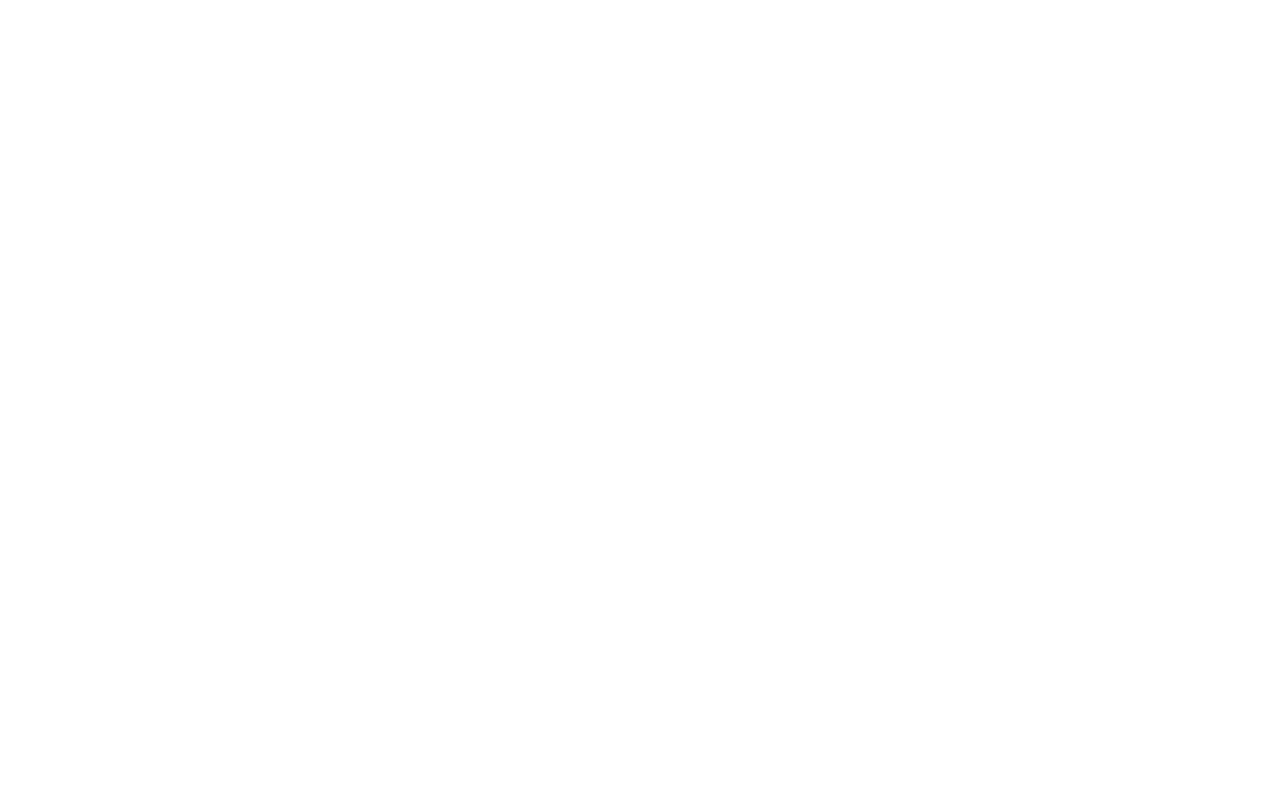
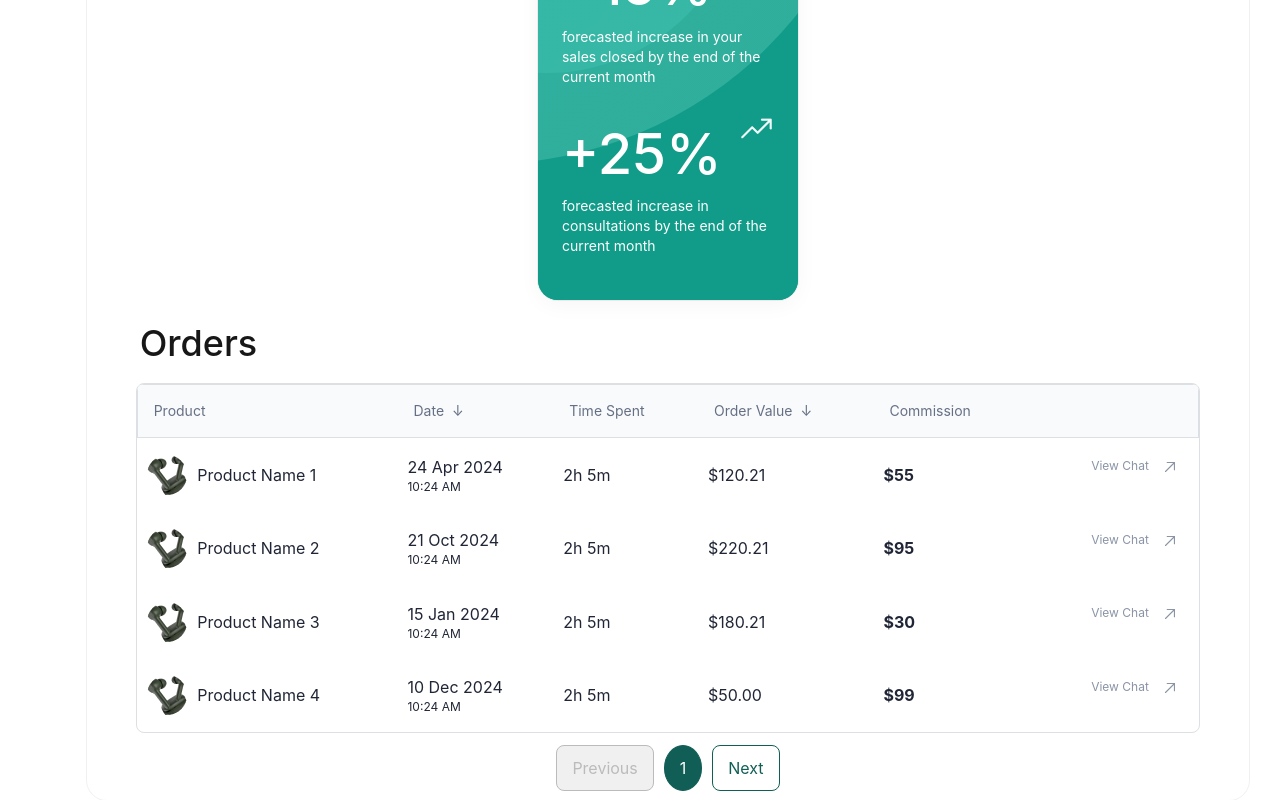
Before and after one commit to r-kaveri24/Wingman-Assignment, a Next.js app: page / in a window 1280 px wide. Shown: the part 1326-2126 px from the top of the page. Before the commit the page ends 800 px from the top, so only its background shows below. Built offline with nearby package versions, Linux system fonts and the light colour scheme.

Commit message:
some changes

```diff
--- a/app/components/Glance.jsx
+++ b/app/components/Glance.jsx
@@ -1,4 +1,4 @@
-"use client"
+"use client";
 
 import React from "react";
 import styles from "./Glance.module.css";
@@ -7,19 +7,20 @@
 import BarChart from "./BarChartComponent.jsx";
 import Forcast from "./Forcast";
 import Table from "./Table";
-import { cardsData } from '../../utils/database.js';
+import { cardsData } from "../../utils/database.js";
 
 const Glance = () => {
-
-
-
   return (
-    <div className={`${styles.scrollbarHide} w-[100%] h-[100vh] flex items-end ml-14 justify-center overflow-x-scroll`}>
     <div
-        className={` w-[95%] h-[80vh] flex  justify-around  `}
+      className={` w-[100%] flex items-end ml-14 justify-center overflow-x-scroll overflow-hidden`}
     >
-        <div className={` ${styles.shadow} w-[100%] h-fit flex  flex-col rounded-[20px]`}>
-          <div className="w-[95%] flex  flex-col items-center justify-center">
+      <div className={` w-[95%] mt-32  flex  justify-around   `}>
+        <div
+          className={` ${styles.shadow}  w-[100%]  flex  flex-col rounded-[20px] items-center `}
+        >
+          <div
+            className={` w-[95%] h-full flex  flex-col items-center justify-center `}
+          >
             <div className="w-[100%]  flex justify-between items-center mt-8">
               <p className=" text-[36px] font-medium ml-6">At a glance</p>
               <select
@@ -31,35 +32,61 @@
                 <option value="3">Month</option>
               </select>
             </div>
-          <div className="h-fit w-[100%] grid grid-cols-1 sm:grid-cols-2 gap-4 mt-8 md:grid-cols-2 lg:grid-cols-3 place-content-center place-items-center "> {cardsData.map((card, index) => ( <GlanceCard key={index} title={card.title} value={card.value} discription={card.discription} icon={card.icon} /> ))} </div>
+            <div className="h-fit w-[100%] grid grid-cols-1 sm:grid-cols-2 gap-4 mt-8 md:grid-cols-2 lg:grid-cols-3 place-content-center place-items-center ">
+              {cardsData.map((card, index) => (
+                <GlanceCard
+                  key={index}
+                  title={card.title}
+                  value={card.value}
+                  discription={card.discription}
+                  icon={card.icon}
+                />
+              ))}
+            </div>
             <div className="w-[100%] h-[86px] flex justify-between items-center">
               <p className=" text-[36px] font-medium ml-6">Insights</p>
             </div>
-          <div className="flex gap-[24px] items-center justify-around mt-8 flex-wrap">
-            <div className="w-full md:w-[684px] h-[455px] rounded-[20px] flex items-center justify-center" style={{boxShadow: "0px 5px 22px 0px #0000000A, 0px 0px 0px 1px #0000000F"}}>
-                <MixedChart/>
+            <div className="flex gap-6 w-full items-center justify-around mt-8 flex-wrap">
+              <div
+                className="w-full md:w-[684px] h-[455px] rounded-[20px] flex items-center justify-center"
+                style={{
+                  boxShadow:
+                    "0px 5px 22px 0px #0000000A, 0px 0px 0px 1px #0000000F",
+                }}
+              >
+                <MixedChart />
               </div>
 
-            <div className="w-[260px] h-[455px] rounded-[20px] flex flex-col items-center justify-center gap-6"style={{boxShadow: "0px 5px 22px 0px #0000000A, 0px 0px 0px 1px #0000000F"}}>
-                <BarChart/>
+              <div
+                className="w-[260px] h-[455px] rounded-[20px] flex flex-col items-center justify-center gap-6"
+                style={{
+                  boxShadow:
+                    "0px 5px 22px 0px #0000000A, 0px 0px 0px 1px #0000000F",
+                }}
+              >
+                <BarChart />
               </div>
-            <div className={` ${styles.linerGradiant} w-[260px] h-[455px] rounded-[20px] relative`}style={{boxShadow: "0px 5px 22px 0px #0000000A, 0px 0px 0px 1px #0000000F"}}>
-
-              <Forcast/>
+              <div
+                className={` ${styles.linerGradiant} w-[260px] h-[455px] rounded-[20px] relative`}
+                style={{
+                  boxShadow:
+                    "0px 5px 22px 0px #0000000A, 0px 0px 0px 1px #0000000F",
+                }}
+              >
+                <Forcast />
                 <div className="w-full h-full overflow-hidden bg-[#109c89] relative rounded-[20px]">
                   <div className="bg-gradient-to-br from-[#2db19f] to-[#30ae9c] absolute w-[800px] aspect-square rounded-full bottom-[30%] -right-1/3"></div>
                   <div className="bg-gradient-to-br from-[#2eb7a3] to-[#39b8a7] absolute w-[400px] aspect-square rounded-full bottom-[50%] right-[20%]"></div>
                   <div className="bg-gradient-to-br from-[#15b69e] to-[#25b6a1] absolute w-[200px] aspect-square rounded-full -top-[15%] -left-[25%]"></div>
                 </div>
               </div>
-
-          </div>
             </div>
             <div className="w-[100%] h-[86px] flex justify-between items-center">
               <p className=" text-[36px] font-medium ml-6">Orders</p>
             </div>
-          <div className="flex w-[100%] h-fit md:h-[414px] items-center justify-center" >
-            <Table/>
+            <div className="flex w-[100%] h-fit md:h-[414px] items-center justify-center">
+              <Table />
+            </div>
           </div>
         </div>
       </div>
--- a/app/components/Table.jsx
+++ b/app/components/Table.jsx
@@ -1,11 +1,11 @@
-'use client';
+"use client";
 import React, { useState } from "react";
-import { data } from '../../utils/database.js';
-import Link from 'next/link';
+import { data } from "../../utils/database.js";
+import Link from "next/link";
 
 const Table = () => {
   const [currentPage, setCurrentPage] = useState(1);
-  const [sortConfig, setSortConfig] = useState({ key: null, direction: 'asc' });
+  const [sortConfig, setSortConfig] = useState({ key: null, direction: "asc" });
   const itemsPerPage = 4;
 
   const sortedData = React.useMemo(() => {
@@ -13,10 +13,10 @@
     if (sortConfig.key !== null) {
       sortableItems.sort((a, b) => {
         if (a[sortConfig.key] < b[sortConfig.key]) {
-          return sortConfig.direction === 'asc' ? -1 : 1;
+          return sortConfig.direction === "asc" ? -1 : 1;
         }
         if (a[sortConfig.key] > b[sortConfig.key]) {
-          return sortConfig.direction === 'asc' ? 1 : -1;
+          return sortConfig.direction === "asc" ? 1 : -1;
         }
         return 0;
       });
@@ -32,12 +32,23 @@
   const handlePageChange = (pageNumber) => setCurrentPage(pageNumber);
 
   const requestSort = (key) => {
-    let direction = 'asc';
-    if (sortConfig.key === key && sortConfig.direction === 'asc') {
-      direction = 'desc';
+    let direction = "asc";
+    if (sortConfig.key === key && sortConfig.direction === "asc") {
+      direction = "desc";
     }
     setSortConfig({ key, direction });
   };
+  const getButtonState = (isDisabled) => {
+    return {
+      cursor: isDisabled ? "not-allowed" : "pointer",
+      borderColor: isDisabled ? "#bbb" : "#115E56",
+      backgroundColor: isDisabled ? "#f0f0f0" : "#fff",
+      color: isDisabled ? "#bbb" : "#115E56",
+    };
+  };
+
+  const prevButtonState = getButtonState(currentPage === 1);
+  const nextButtonState = getButtonState(currentPage === totalPages);
 
   return (
     <div className="p-5 w-[100%] mb-3">
@@ -45,21 +56,42 @@
         <table className="w-[100%] h-[100%]">
           <thead className="border border-[#DCDFE4] bg-[#F9FAFB] overflow-hidden">
             <tr>
-              <th className="text-left p-4 text-sm font-normal text-[#667085]">Product</th>
               <th className="text-left p-4 text-sm font-normal text-[#667085]">
-
-                <button onClick={() => requestSort('date')}>Date
-                  {sortConfig.key === 'date' && sortConfig.direction === 'asc' ? '↑' : '↓'}
+                Product
+              </th>
+              <th className="text-left p-4 text-sm font-normal text-[#667085]">
+                <button
+                  className="flex gap-2"
+                  onClick={() => requestSort("date")}
+                >
+                  Date
+                  <span>
+                    {sortConfig.key === "date" && sortConfig.direction === "asc"
+                      ? "↑"
+                      : "↓"}
+                  </span>
                 </button>
               </th>
-              <th className="text-left p-4 text-sm font-normal text-[#667085]">Time Spent</th>
               <th className="text-left p-4 text-sm font-normal text-[#667085]">
-
-                <button onClick={() => requestSort('orderValue')}>  Order Value
-                  {sortConfig.key === 'orderValue' && sortConfig.direction === 'asc' ? '↑' : '↓'}
+                Time Spent
+              </th>
+              <th className="text-left p-4 text-sm font-normal text-[#667085]">
+                <button
+                  className="flex gap-2"
+                  onClick={() => requestSort("orderValue")}
+                >
+                  Order Value
+                  <span>
+                    {sortConfig.key === "orderValue" &&
+                    sortConfig.direction === "asc"
+                      ? "↑"
+                      : "↓"}
+                  </span>
                 </button>
               </th>
-              <th className="text-left p-4 text-sm font-normal text-[#667085]">Commission</th>
+              <th className="text-left p-4 text-sm font-normal text-[#667085]">
+                Commission
+              </th>
               <th className="text-left p-4 text-sm font-normal text-[#667085]"></th>
             </tr>
           </thead>
@@ -73,15 +105,32 @@
                       alt="product"
                       className="w-10 h-10 mr-[10px]"
                     />
-                    <p className="text-base font-normal text-[#212636] ">{item.product}</p>
+                    <p className="text-base font-normal text-[#212636] ">
+                      {item.product}
+                    </p>
                   </div>
                 </td>
-                <td className="p-[10px] text-base font-normal text-[#212636] ">{item.date} <p className="text-xs font-normal text-[#212636] ">10:24 AM</p></td>
-                <td className="p-[10px] text-base font-normal text-[#212636]">{item.timeSpent}</td>
-                <td className="p-[10px] text-base font-normal text-[#212636]">{item.orderValue}</td>
-                <td className="p-[10px] text-base font-bold text-[#212636]">{item.commission}</td>
+                <td className="p-[10px] text-base font-normal text-[#212636] ">
+                  {item.date}{" "}
+                  <p className="text-xs font-normal text-[#212636] ">
+                    10:24 AM
+                  </p>
+                </td>
+                <td className="p-[10px] text-base font-normal text-[#212636]">
+                  {item.timeSpent}
+                </td>
+                <td className="p-[10px] text-base font-normal text-[#212636]">
+                  {item.orderValue}
+                </td>
+                <td className="p-[10px] text-base font-bold text-[#212636]">
+                  {item.commission}
+                </td>
                 <td className="p-[10px] text-base font-normal text-[#212636] flex justify-end">
-                  <Link href="/chat" className="p-[10px] text-xs font-normal text-[#8A94A6] flex gap-3" style={{ textDecoration: "none" }}>
+                  <Link
+                    href="/chat"
+                    className="p-[10px] text-xs font-normal text-[#8A94A6] flex gap-3"
+                    style={{ textDecoration: "none" }}
+                  >
                     View Chat <img src="./ArrowUpRight.png" alt="" />
                   </Link>
                 </td>
@@ -91,17 +140,24 @@
         </table>
       </div>
 
-      <div style={{ display: "flex", justifyContent: "center", alignItems: "center", gap: "10px" }}>
+      <div
+        style={{
+          display: "flex",
+          justifyContent: "center",
+          alignItems: "center",
+          gap: "10px",
+        }}
+      >
         <button
           onClick={() => handlePageChange(currentPage - 1)}
           disabled={currentPage === 1}
           style={{
             padding: "10px 15px",
-            border: "1px solid #115E56",
-            backgroundColor: "#fff",
-            color: "#115E56",
+            border: `1px solid ${prevButtonState.borderColor}`,
+            backgroundColor: prevButtonState.backgroundColor,
+            color: prevButtonState.color,
             borderRadius: "8px",
-            cursor: currentPage === 1 ? "not-allowed" : "pointer",
+            cursor: prevButtonState.cursor,
           }}
         >
           Previous
@@ -123,11 +179,11 @@
           disabled={currentPage === totalPages}
           style={{
             padding: "10px 15px",
-            border: "1px solid #115E56",
-            backgroundColor: "#fff",
-            color: "#115E56",
+            border: `1px solid ${nextButtonState.borderColor}`,
+            backgroundColor: nextButtonState.backgroundColor,
+            color: nextButtonState.color,
             borderRadius: "8px",
-            cursor: currentPage === totalPages ? "not-allowed" : "pointer",
+            cursor: nextButtonState.cursor,
           }}
         >
           Next
--- a/app/page.js
+++ b/app/page.js
@@ -1,4 +1,4 @@
-'use client'
+"use client";
 import React from "react";
 import SideNavbar from "../app/components/SideNavbar";
 import TopNavbar from "../app/components/TopNavbar";
--- /dev/null
+++ b/app/pages/GlancePage/page.jsx
@@ -0,0 +1,6 @@
+import Glance from "@/app/components/Glance";
+import React from "react";
+
+export default function page() {
+  return <Glance />;
+}
--- a/utils/database.js
+++ b/utils/database.js
@@ -1,64 +1,185 @@
-
 import React from "react";
 export const weeklyData = [
-    { day: 'Mon', incoming: 33, answered: 28, experts: 7 },
-    { day: 'Tue', incoming: 32, answered: 27, experts: 7 },
-    { day: 'Wed', incoming: 38, answered: 32, experts: 9 },
-    { day: 'Thu', incoming: 45, answered: 40, experts: 18 },
-    { day: 'Fri', incoming: 43, answered: 34, experts: 8 },
-    { day: 'Sat', incoming: 48, answered: 35, experts: 10 },
-    { day: 'Sun', incoming: 52, answered: 37, experts: 10 },
+  { day: "Mon", incoming: 33, answered: 28, experts: 7 },
+  { day: "Tue", incoming: 32, answered: 27, experts: 7 },
+  { day: "Wed", incoming: 38, answered: 32, experts: 9 },
+  { day: "Thu", incoming: 45, answered: 40, experts: 18 },
+  { day: "Fri", incoming: 43, answered: 34, experts: 8 },
+  { day: "Sat", incoming: 48, answered: 35, experts: 10 },
+  { day: "Sun", incoming: 52, answered: 37, experts: 10 },
 ];
 export const comparisonData = [
-    { period: 'This week', consultations: 20, orders: 15 },
-    { period: 'Last week', consultations: 15, orders: 10 },
+  { period: "This week", consultations: 20, orders: 15 },
+  { period: "Last week", consultations: 15, orders: 10 },
 ];
 export const data = [
-    { "id": 1, "product": "Product Name 1", "date": "24 Apr ‘2024", "timeSpent": "2h 5m", "orderValue": "$120.21", "commission": "$55" },
-    { "id": 2, "product": "Product Name 2", "date": "21 Oct ‘2024", "timeSpent": "2h 5m", "orderValue": "$220.21", "commission": "$95" },
-    { "id": 3, "product": "Product Name 3", "date": "15 Jan ‘2024", "timeSpent": "2h 5m", "orderValue": "$180.21", "commission": "$30" },
-    { "id": 4, "product": "Product Name 4", "date": "10 Dec ‘2024", "timeSpent": "2h 5m", "orderValue": "$50.00", "commission": "$99" },
-    { "id": 5, "product": "Product Name 5", "date": "4 July ‘2024", "timeSpent": "2h 5m", "orderValue": "$120.21", "commission": "$80" },
-    { "id": 6, "product": "Product Name 6", "date": "24 Apr ‘2024", "timeSpent": "2h 5m", "orderValue": "$110.21", "commission": "$55" },
-    { "id": 7, "product": "Product Name 7", "date": "1 Aug ‘2024", "timeSpent": "3h 15m", "orderValue": "$130.50", "commission": "$60" },
-    { "id": 8, "product": "Product Name 8", "date": "12 Sep ‘2024", "timeSpent": "1h 45m", "orderValue": "$90.00", "commission": "$40" }
-]
+  {
+    id: 1,
+    product: "Product Name 1",
+    date: "24 Apr 2024",
+    timeSpent: "2h 5m",
+    orderValue: "$120.21",
+    commission: "$55",
+  },
+  {
+    id: 2,
+    product: "Product Name 2",
+    date: "21 Oct 2024",
+    timeSpent: "2h 5m",
+    orderValue: "$220.21",
+    commission: "$95",
+  },
+  {
+    id: 3,
+    product: "Product Name 3",
+    date: "15 Jan 2024",
+    timeSpent: "2h 5m",
+    orderValue: "$180.21",
+    commission: "$30",
+  },
+  {
+    id: 4,
+    product: "Product Name 4",
+    date: "10 Dec 2024",
+    timeSpent: "2h 5m",
+    orderValue: "$50.00",
+    commission: "$99",
+  },
+  {
+    id: 5,
+    product: "Product Name 5",
+    date: "4 July 2024",
+    timeSpent: "2h 5m",
+    orderValue: "$120.21",
+    commission: "$80",
+  },
+  {
+    id: 6,
+    product: "Product Name 6",
+    date: "24 Apr 2024",
+    timeSpent: "2h 5m",
+    orderValue: "$110.21",
+    commission: "$55",
+  },
+  {
+    id: 7,
+    product: "Product Name 7",
+    date: "1 Aug  2024",
+    timeSpent: "3h 15m",
+    orderValue: "$130.50",
+    commission: "$60",
+  },
+  {
+    id: 8,
+    product: "Product Name 8",
+    date: "12 Sep 2024",
+    timeSpent: "1h 45m",
+    orderValue: "$90.00",
+    commission: "$40",
+  },
+];
 
 export const cardsData = [
   {
     title: "Consultations",
     value: "25",
-        icon: <img src="Vector(10).png" alt="Consultations" style={{ width: '12px', height: '12px' }} />,
-        discription: <p className="flex gap-2 text-sm items-center"><img src="TrendUp.png" alt="" className="w-6 h-6" /><span className="text-[#15B79F]">15%</span> increase</p>
+    icon: (
+      <img
+        src="Vector(10).png"
+        alt="Consultations"
+        style={{ width: "12px", height: "12px" }}
+      />
+    ),
+    discription: (
+      <p className="flex gap-2 text-sm items-center">
+        <img src="TrendUp.png" alt="" className="w-6 h-6" />
+        <span className="text-[#15B79F]">15%</span> increase
+      </p>
+    ),
   },
   {
     title: "ORDERS PLACED",
     value: "500",
-        discription: <p className="flex gap-2 text-sm items-center"><img src="TrendDown.png" alt="" className="w-6 h-6" /><span className="text-[#F04438]">15%</span> increase</p>,
-        icon: <img src="Tag.png" alt="Orders Placed" style={{ width: '12px', height: '12px' }} />,
+    discription: (
+      <p className="flex gap-2 text-sm items-center">
+        <img src="TrendDown.png" alt="" className="w-6 h-6" />
+        <span className="text-[#F04438]">15%</span> increase
+      </p>
+    ),
+    icon: (
+      <img
+        src="Tag.png"
+        alt="Orders Placed"
+        style={{ width: "12px", height: "12px" }}
+      />
+    ),
   },
   {
     title: "CONVERSION",
     value: "2.5%",
-        discription: <p className="flex gap-2 text-sm items-center"><img src="TrendDown.png" alt="" className="w-6 h-6" /><span className="text-[#F04438]">15%</span> increase</p>,
-        icon: <img src="CheckFat.png" alt="Conversion" style={{ width: '12px', height: '12px' }} />,
+    discription: (
+      <p className="flex gap-2 text-sm items-center">
+        <img src="TrendDown.png" alt="" className="w-6 h-6" />
+        <span className="text-[#F04438]">15%</span> increase
+      </p>
+    ),
+    icon: (
+      <img
+        src="CheckFat.png"
+        alt="Conversion"
+        style={{ width: "12px", height: "12px" }}
+      />
+    ),
   },
   {
     title: "TOTAL SALES VALUE",
     value: "$10,000",
-        discription: <p className="flex gap-2 text-sm items-center"><img src="TrendUp.png" alt="" className="w-6 h-6" /><span className="text-[#15B79F]">15%</span> increase</p>,
-        icon: <img src="Coins.png" alt="Total Sales Value" style={{ width: '12px', height: '12px' }} />,
+    discription: (
+      <p className="flex gap-2 text-sm items-center">
+        <img src="TrendUp.png" alt="" className="w-6 h-6" />
+        <span className="text-[#15B79F]">15%</span> increase
+      </p>
+    ),
+    icon: (
+      <img
+        src="Coins.png"
+        alt="Total Sales Value"
+        style={{ width: "12px", height: "12px" }}
+      />
+    ),
   },
   {
     title: "AVG ORDER VALUE",
     value: "$200",
-        discription: <p className="flex gap-2 text-sm items-center"><img src="TrendUp.png" alt="" className="w-6 h-6" /><span className="text-[#15B79F]">15%</span> increase</p>,
-        icon: <img src="Coin.png" alt="Avg Order Value" style={{ width: '12px', height: '12px' }} />,
+    discription: (
+      <p className="flex gap-2 text-sm items-center">
+        <img src="TrendUp.png" alt="" className="w-6 h-6" />
+        <span className="text-[#15B79F]">15%</span> increase
+      </p>
+    ),
+    icon: (
+      <img
+        src="Coin.png"
+        alt="Avg Order Value"
+        style={{ width: "12px", height: "12px" }}
+      />
+    ),
   },
   {
     title: "COMMISSION PAID",
     value: "$100,000",
-        discription: <p className="flex gap-2 text-sm items-center"><img src="TrendUp.png" alt="" className="w-6 h-6" /><span className="text-[#15B79F]">15%</span> increase</p>,
-        icon: <img src="PiggyBank.png" alt="Commission Paid" style={{ width: '12px', height: '12px' }} />,
+    discription: (
+      <p className="flex gap-2 text-sm items-center">
+        <img src="TrendUp.png" alt="" className="w-6 h-6" />
+        <span className="text-[#15B79F]">15%</span> increase
+      </p>
+    ),
+    icon: (
+      <img
+        src="PiggyBank.png"
+        alt="Commission Paid"
+        style={{ width: "12px", height: "12px" }}
+      />
+    ),
   },
 ];
```
Also changed, not shown: app/chat/page.jsx (+55 -23 lines), app/components/Navbar.module.css (+9 -0 lines), app/components/SideNavbar.jsx (+28 -8 lines), 1 other file (tests, documents, lock files or other folders). Lines whose indentation alone changed are shown as unchanged.
